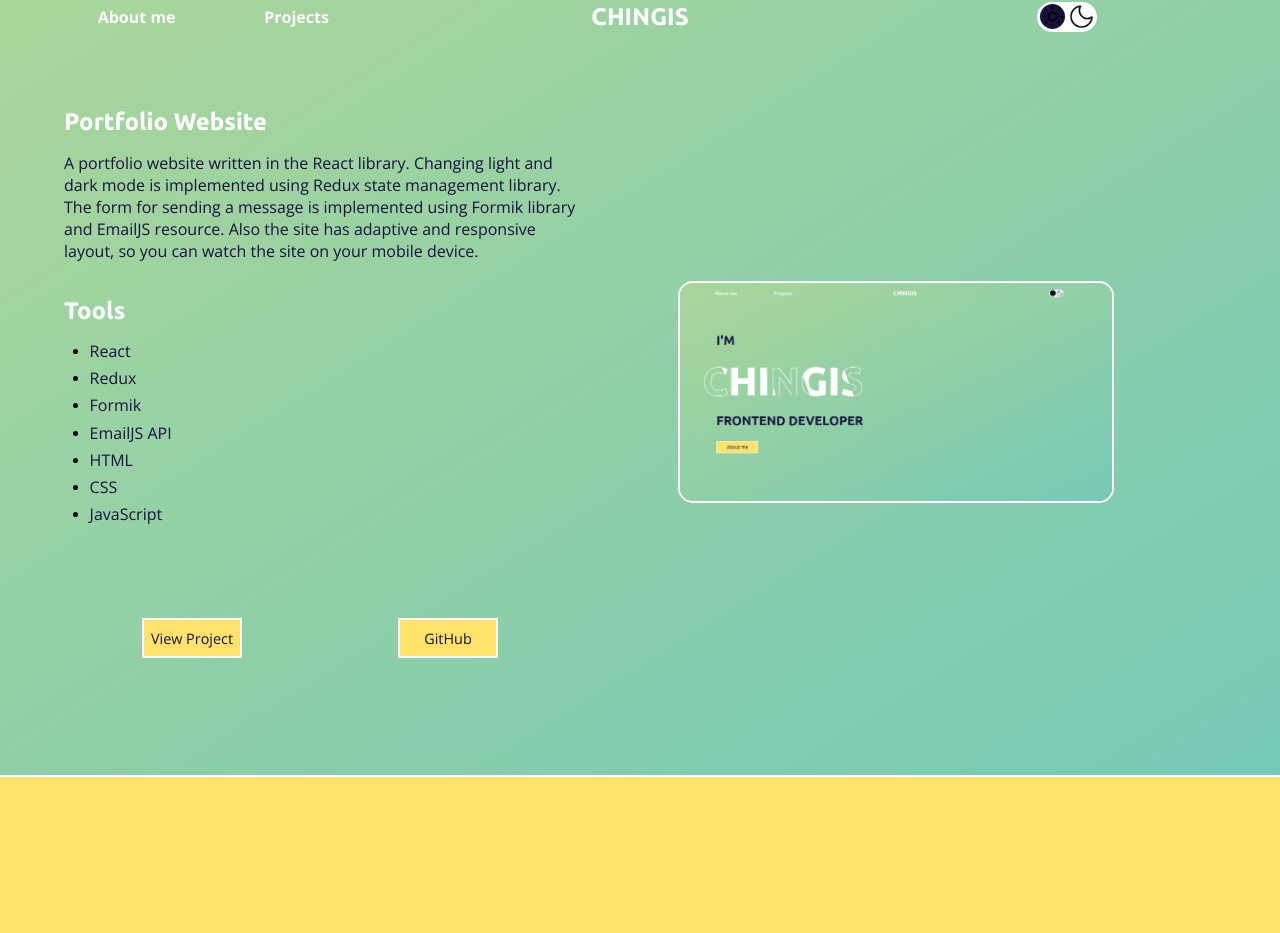
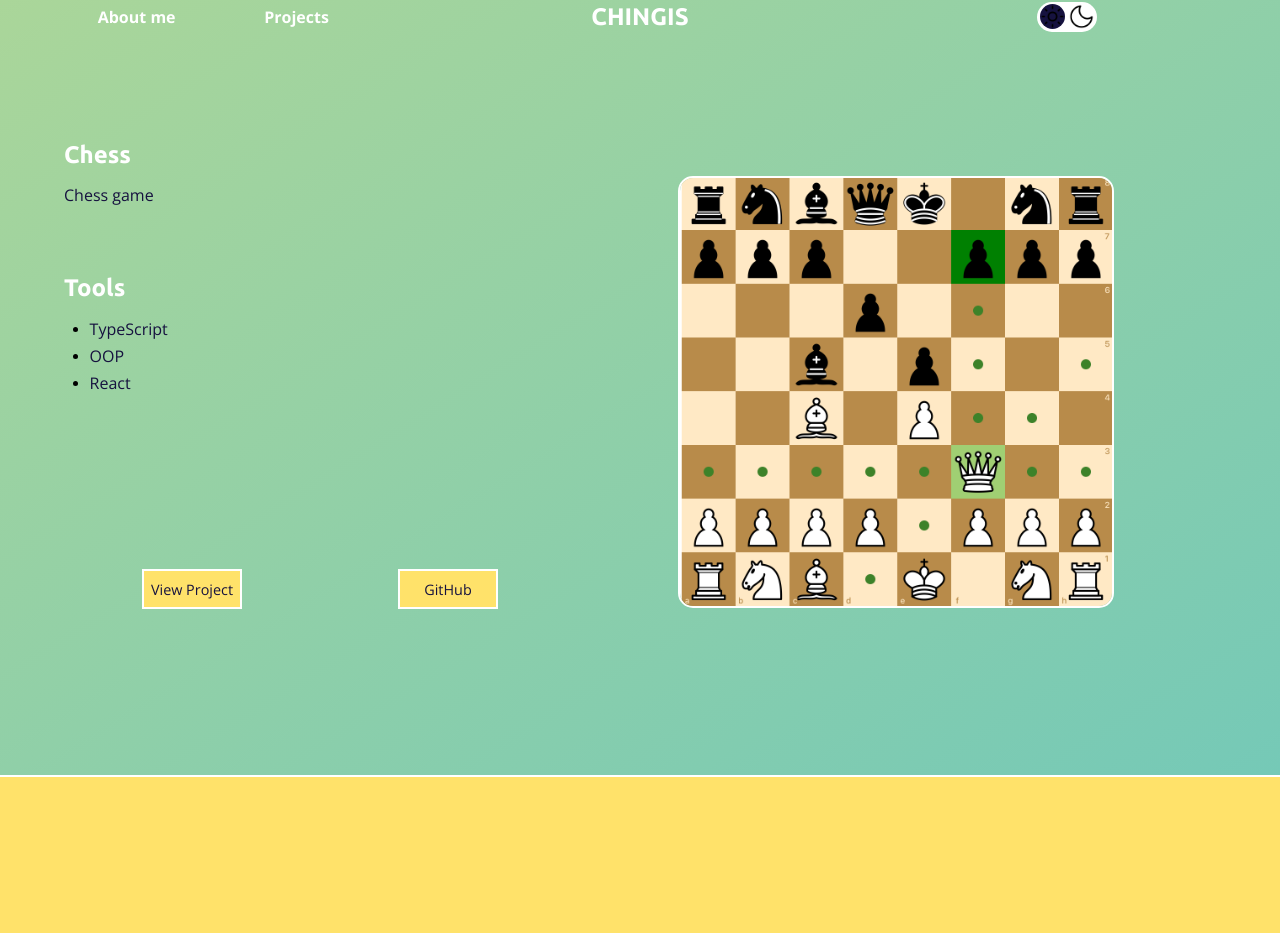
Before and after one commit to chingisdorzhiev/portfolio, a React (Create React App) app: page /portfolio/projects in a window 1280 px wide. Shown: the part 23-956 px from the top of the page. Built offline with nearby package versions, Linux system fonts and the light colour scheme.

Commit message:
new projects added

```diff
--- a/src/ProjectsData.js
+++ b/src/ProjectsData.js
@@ -1,4 +1,46 @@
 export const projects = [
+  {
+    name: "Chess",
+    nameRu: "Шахматы",
+    description:
+      "Chess game",
+    descriptionRu:
+      "Шахматы",
+    fullDescription:
+      "Chess game",
+    fullDescriptionRu:
+      "Шахматы",
+    tools: [
+      "TypeScript",
+      "OOP",
+      "React",
+    ],
+    image: "Chess",
+    github: "https://github.com/chingisdorzhiev/chess",
+    link: "https://chingisdorzhiev.github.io/chess",
+  },
+  {
+    name: "Music App",
+    nameRu: "Музыкальное приложение",
+    description:
+      "Music App",
+    descriptionRu:
+      "Музыкальное приложение",
+    fullDescription:
+      "Music App",
+    fullDescriptionRu:
+      "Музыкальное приложение",
+    tools: [
+      "Vite",
+      "React",
+      "React Context API",
+      "SCSS",
+      "Material UI"
+    ],
+    image: "Music",
+    github: "https://github.com/chingisdorzhiev/music-app",
+    link: "https://chingisdorzhiev.github.io/music-app",
+  },
   {
     name: "Portfolio Website",
     nameRu: "Сайт Портфолио",
```
Also changed, not shown: src/Images/Projects/Chess.png (added), src/Images/Projects/Music.png (added).
